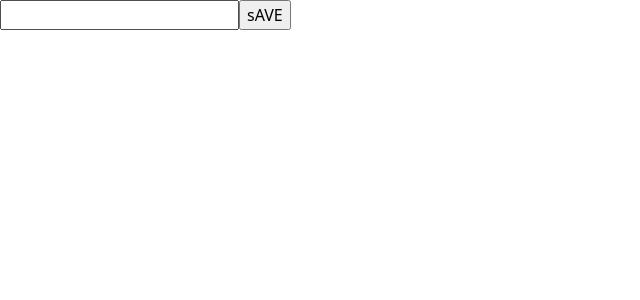
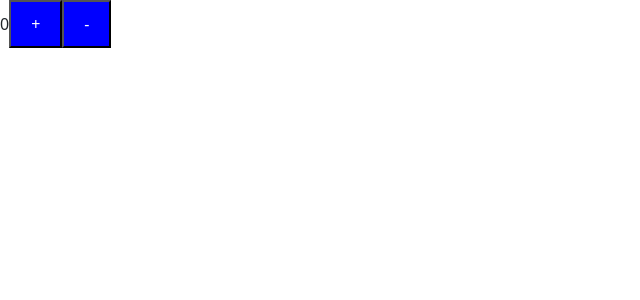
Before and after one commit to divyesh2123/myapp-master-123, a React (Create React App) app: page / in a window 1280 px wide. Shown: the top 300 px of the page, without its empty margins (0-640 px from the left). Built offline with nearby package versions, Linux system fonts and the light colour scheme.

Commit message:
changes for react store

```diff
--- a/package.json
+++ b/package.json
@@ -12,8 +12,10 @@
     "react": "^18.2.0",
     "react-bootstrap": "^2.9.1",
     "react-dom": "^18.2.0",
+    "react-redux": "^9.1.2",
     "react-router-dom": "^6.20.1",
     "react-scripts": "5.0.1",
+    "redux": "^5.0.1",
     "web-vitals": "^2.1.4",
     "yup": "^1.3.2"
   },
--- /dev/null
+++ b/src/Counter.jsx
@@ -0,0 +1,28 @@
+import React from 'react'
+import { useDispatch, useSelector } from 'react-redux'
+import { dec, Inc } from './actions/counterAction';
+
+export default function Counter() {
+
+  const dis = useDispatch();
+  const abc = ()=>{
+
+    dis(Inc())
+  }
+
+  const abcd = ()=>{
+
+    dis(dec())
+  }
+
+  const counter = useSelector(y=>y);
+
+
+  return (
+    <div>{counter}
+
+      <button onClick={abc}>+</button>
+      <button onClick={abcd}>-</button>
+    </div>
+  )
+}
--- /dev/null
+++ b/src/actions/counterAction.js
@@ -0,0 +1,11 @@
+import { DECREMENT, INCREMENT } from "../const/counterConst"
+
+export const Inc = () => ({
+  type: INCREMENT,
+
+})
+
+export const dec = () => ({
+  type: DECREMENT,
+
+})
--- /dev/null
+++ b/src/const/counterConst.js
@@ -0,0 +1,3 @@
+export  const INCREMENT='INCREMENT';
+
+export  const DECREMENT='DECREMENT'
--- a/src/index.js
+++ b/src/index.js
@@ -23,14 +23,18 @@ import ShowMoreTextToggle from './ShowMoreTextToggle';
 import MyParet from './MyParet';
 import MyData from './MyData';
 import MyTY from './MyTY';
+import { Provider } from 'react-redux';
+import store from './store/store';
+import Counter from './Counter';
 
 
 const root = ReactDOM.createRoot(document.getElementById('root'));
 root.render(
   <React.StrictMode>
-      <BrowserRouter>
-      <MyTY/>
-    </BrowserRouter>
+      <Provider store={store}>
+
+        <Counter/>
+      </Provider>
   </React.StrictMode>
 );
 
--- /dev/null
+++ b/src/reducer/counterReducer.js
@@ -0,0 +1,17 @@
+import { DECREMENT, INCREMENT } from "../const/counterConst"
+
+const initialState = {}
+
+export default (state = 0, { type, payload }) => {
+  switch (type) {
+
+  case INCREMENT:
+    return state+1;
+
+  case DECREMENT:
+    return state-1;
+
+  default:
+    return state
+  }
+}
--- /dev/null
+++ b/src/store/store.js
@@ -0,0 +1,6 @@
+import { createStore } from "redux";
+import counterReducer from "../reducer/counterReducer";
+
+const store =createStore(counterReducer);
+
+export default store;
```
Also changed, not shown: 1 other file (tests, documents, lock files or other folders).
